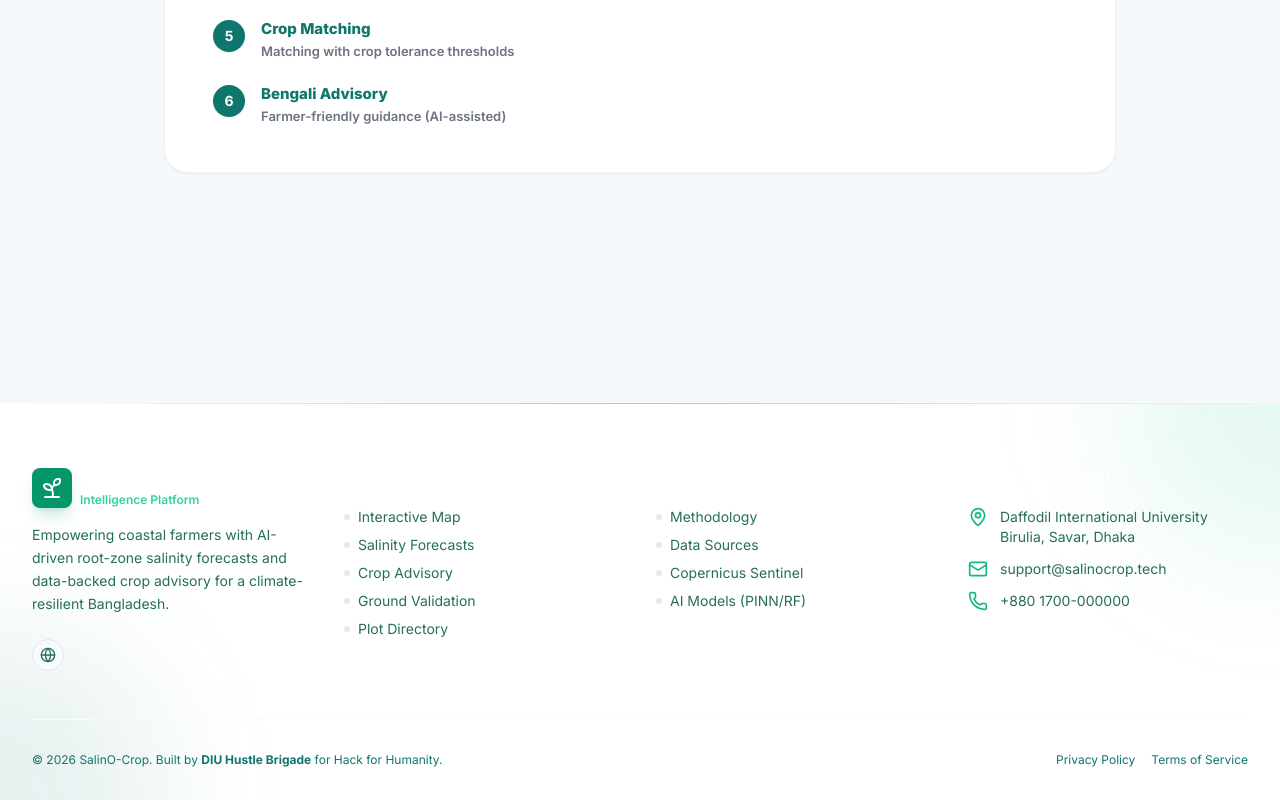
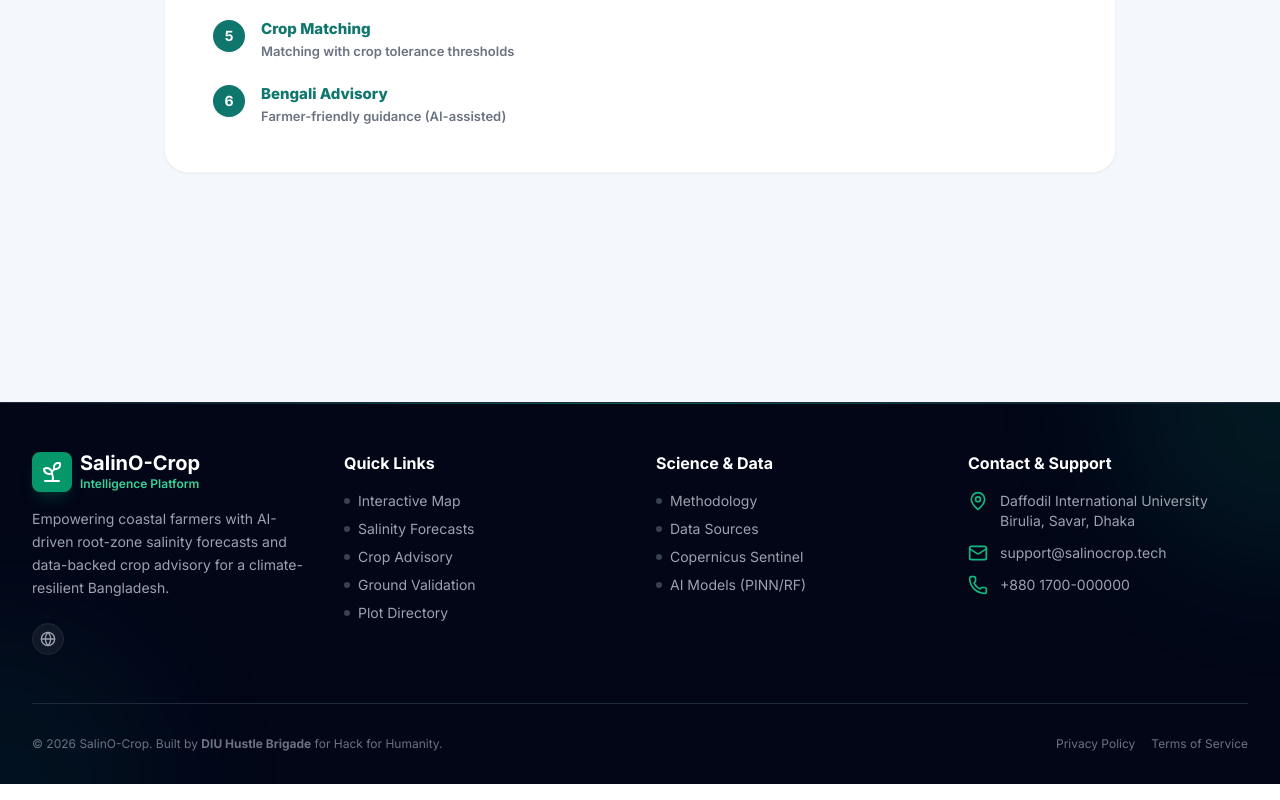
Before and after one commit to Joy185c/salino-crop, a Next.js app in the folder frontend/: page / in a window 1280 px wide. Shown: the part 6082-6882 px from the top of the page. Built offline with nearby package versions, Linux system fonts and the light colour scheme; no server answers.

Commit message:
fix: Footer colors overridden by tailwind config, restored dark theme

```diff
--- a/frontend/src/components/layout/Footer.tsx
+++ b/frontend/src/components/layout/Footer.tsx
@@ -7,14 +7,14 @@ export function Footer() {
   const currentYear = new Date().getFullYear();
 
   return (
-    <footer className="bg-slate-950 border-t border-slate-900 pt-16 pb-8 relative overflow-hidden">
+    <footer className="bg-[#020617] border-t border-[#1e293b] pt-12 pb-8 relative overflow-hidden">
       {/* Background decoration */}
       <div className="absolute top-0 left-0 w-full h-px bg-gradient-to-r from-transparent via-emerald-500/50 to-transparent"></div>
       <div className="absolute -top-40 -right-40 w-80 h-80 bg-emerald-500/10 rounded-full blur-3xl"></div>
       <div className="absolute -bottom-40 -left-40 w-80 h-80 bg-teal-500/10 rounded-full blur-3xl"></div>
 
       <div className="max-w-[1400px] mx-auto px-4 md:px-8 relative z-10">
-        <div className="grid grid-cols-1 md:grid-cols-2 lg:grid-cols-4 gap-12 lg:gap-8 mb-12">
+        <div className="grid grid-cols-1 sm:grid-cols-2 lg:grid-cols-4 gap-8 lg:gap-8 mb-12">
 
           {/* Brand Column */}
           <div className="space-y-4">
@@ -27,11 +27,11 @@ export function Footer() {
                 <span className="text-xs font-semibold text-emerald-400">Intelligence Platform</span>
               </div>
             </Link>
-            <p className="text-slate-400 text-sm leading-relaxed mt-4 max-w-xs">
+            <p className="text-gray-400 text-sm leading-relaxed mt-4 max-w-xs">
               Empowering coastal farmers with AI-driven root-zone salinity forecasts and data-backed crop advisory for a climate-resilient Bangladesh.
             </p>
             <div className="flex items-center gap-4 pt-2">
-              <a href="https://github.com/Joy185c/salino-crop" target="_blank" rel="noreferrer" className="w-8 h-8 rounded-full bg-slate-900 border border-slate-800 flex items-center justify-center text-slate-400 hover:text-emerald-400 hover:border-emerald-500/50 transition-colors">
+              <a href="https://github.com/Joy185c/salino-crop" target="_blank" rel="noreferrer" className="w-8 h-8 rounded-full bg-gray-900 border border-gray-800 flex items-center justify-center text-gray-400 hover:text-emerald-400 hover:border-emerald-500/50 transition-colors">
                 <Globe className="w-4 h-4" />
               </a>
             </div>
@@ -49,8 +49,8 @@ export function Footer() {
                 { label: "Plot Directory", href: "/plots" },
               ].map((link) => (
                 <li key={link.label}>
-                  <Link href={link.href} className="text-slate-400 hover:text-emerald-400 text-sm transition-colors flex items-center gap-2 group">
-                    <span className="w-1.5 h-1.5 rounded-full bg-slate-800 group-hover:bg-emerald-500 transition-colors"></span>
+                  <Link href={link.href} className="text-gray-400 hover:text-emerald-400 text-sm transition-colors flex items-center gap-2 group">
+                    <span className="w-1.5 h-1.5 rounded-full bg-gray-700 group-hover:bg-emerald-500 transition-colors"></span>
                     {link.label}
                   </Link>
                 </li>
@@ -69,8 +69,8 @@ export function Footer() {
                 { label: "AI Models (PINN/RF)", href: "/#methodology" },
               ].map((link) => (
                 <li key={link.label}>
-                  <Link href={link.href} target={link.href.startsWith("http") ? "_blank" : "_self"} className="text-slate-400 hover:text-emerald-400 text-sm transition-colors flex items-center gap-2 group">
-                    <span className="w-1.5 h-1.5 rounded-full bg-slate-800 group-hover:bg-emerald-500 transition-colors"></span>
+                  <Link href={link.href} target={link.href.startsWith("http") ? "_blank" : "_self"} className="text-gray-400 hover:text-emerald-400 text-sm transition-colors flex items-center gap-2 group">
+                    <span className="w-1.5 h-1.5 rounded-full bg-gray-700 group-hover:bg-emerald-500 transition-colors"></span>
                     {link.label}
                   </Link>
                 </li>
@@ -82,15 +82,15 @@ export function Footer() {
           <div>
             <h3 className="text-white font-bold text-base mb-4">Contact & Support</h3>
             <ul className="space-y-3">
-              <li className="flex items-start gap-3 text-sm text-slate-400">
+              <li className="flex items-start gap-3 text-sm text-gray-400">
                 <MapPin className="w-5 h-5 text-emerald-500 shrink-0" />
                 <span>Daffodil International University<br/>Birulia, Savar, Dhaka</span>
               </li>
-              <li className="flex items-center gap-3 text-sm text-slate-400">
+              <li className="flex items-center gap-3 text-sm text-gray-400">
                 <Mail className="w-5 h-5 text-emerald-500 shrink-0" />
                 <a href="mailto:support@salinocrop.tech" className="hover:text-emerald-400 transition-colors">support@salinocrop.tech</a>
               </li>
-              <li className="flex items-center gap-3 text-sm text-slate-400">
+              <li className="flex items-center gap-3 text-sm text-gray-400">
                 <Phone className="w-5 h-5 text-emerald-500 shrink-0" />
                 <span>+880 1700-000000</span>
               </li>
@@ -100,11 +100,11 @@ export function Footer() {
         </div>
 
         {/* Bottom Bar */}
-        <div className="pt-8 border-t border-slate-900 flex flex-col md:flex-row items-center justify-between gap-4">
-          <p className="text-slate-500 text-xs text-center md:text-left">
+        <div className="pt-8 border-t border-[#1e293b] flex flex-col md:flex-row items-center justify-between gap-4">
+          <p className="text-gray-500 text-xs text-center md:text-left">
             &copy; {currentYear} SalinO-Crop. Built by <b>DIU Hustle Brigade</b> for Hack for Humanity.
           </p>
-          <div className="flex items-center gap-4 text-xs text-slate-500">
+          <div className="flex items-center gap-4 text-xs text-gray-500">
             <Link href="#" className="hover:text-emerald-400 transition-colors">Privacy Policy</Link>
             <Link href="#" className="hover:text-emerald-400 transition-colors">Terms of Service</Link>
           </div>
```
